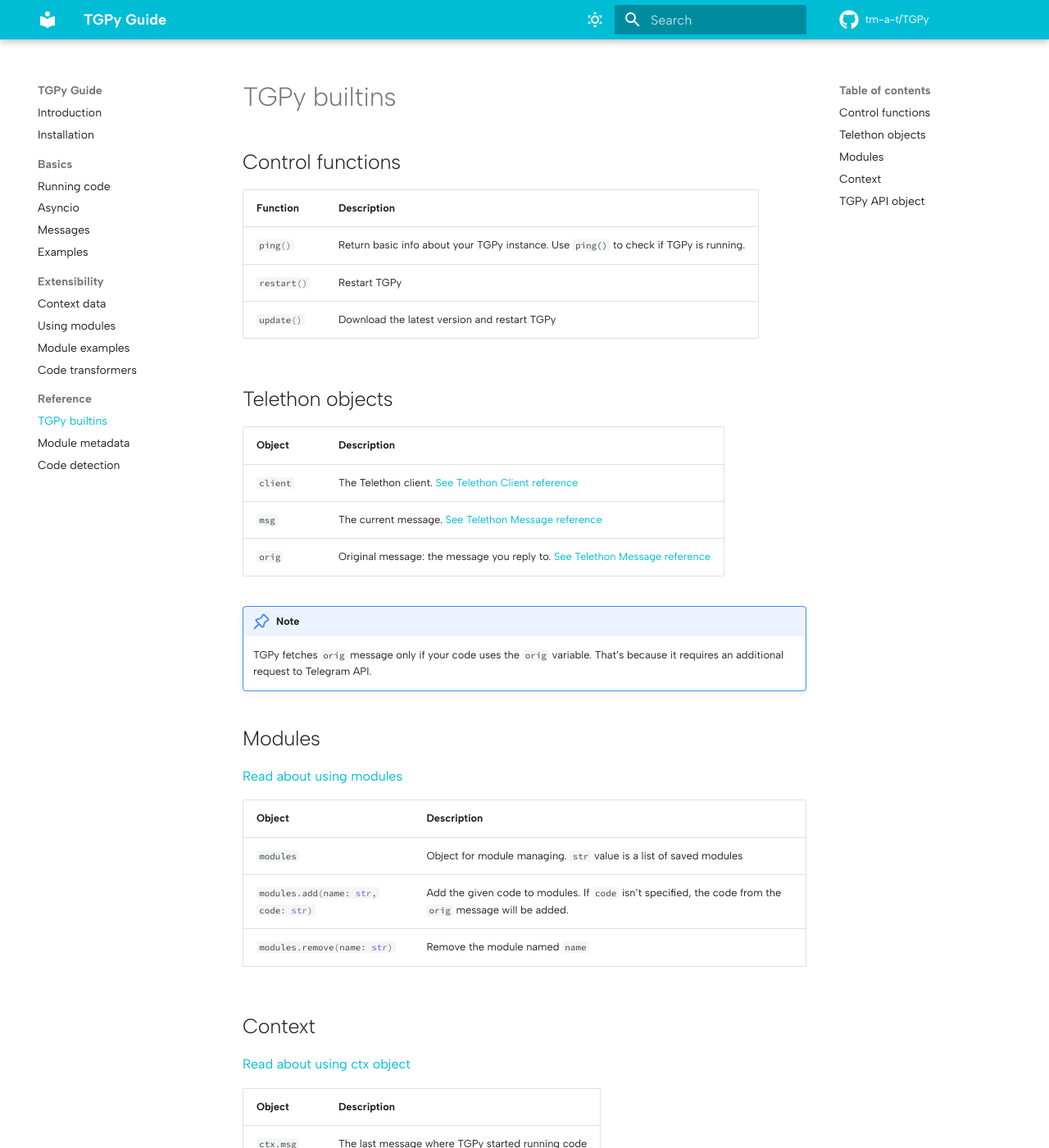
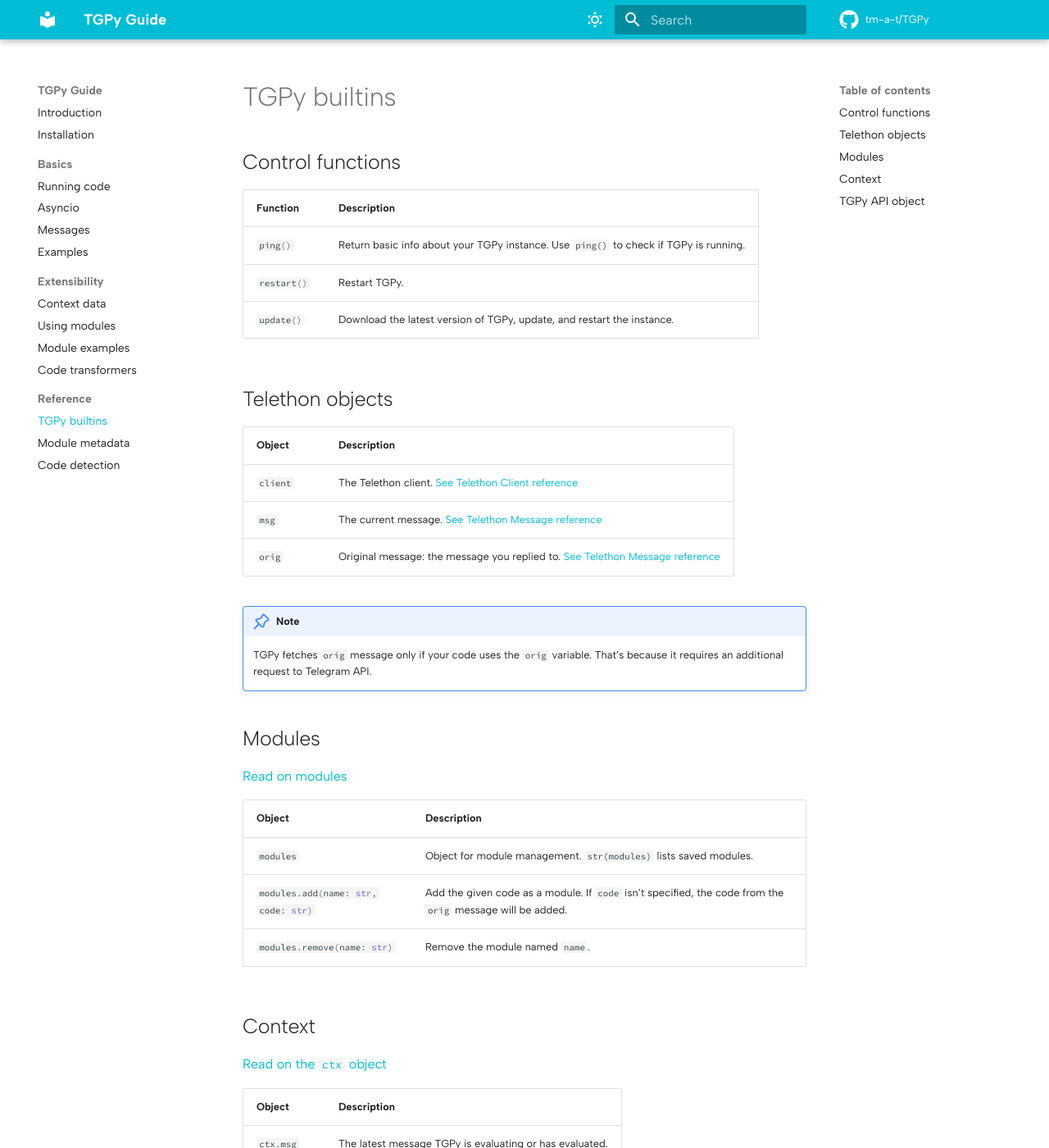
Before and after one commit to tm-a-t/TGPy, an MkDocs documentation site: the page built from guide/docs/reference/builtins.md, in a window 1280 px wide and 1400 px high. Shown: the whole window at 82% size. Built offline with MkDocs 1.6.1 and Material for MkDocs 9.7.7, drawn with Linux system fonts in a browser that asks for light colours; comment, search, counter and statistics services are not loaded.

Commit message:
Update builtins.md

```diff
--- a/guide/docs/reference/builtins.md
+++ b/guide/docs/reference/builtins.md
@@ -5,8 +5,8 @@
 | Function          | Description                                                                           |
 | ----------------- | ------------------------------------------------------------------------------------- |
 | `#!python ping()`          | Return basic info about your TGPy instance. Use `ping()` to check if TGPy is running. |
-| `#!python restart()`       | Restart TGPy                                                                          |
-| `#!python update()`        | Download the latest version and restart TGPy                                          |
+| `#!python restart()`       | Restart TGPy.                                                                         |
+| `#!python update()`        | Download the latest version of TGPy, update, and restart the instance.                |
 
 ## Telethon objects
 
@@ -14,7 +14,7 @@
 |--------- | ----------------------------------------------------------------------------------------------------------------------------------------------------------------- |
 | `#!python client` | The Telethon client. [See Telethon Client reference](https://docs.telethon.dev/en/latest/quick-references/client-reference.html)                                 |
 | `#!python msg`    | The current message. [See Telethon Message reference](https://docs.telethon.dev/en/latest/quick-references/objects-reference.html#message)                        |
-| `#!python orig`   | Original message: the message you reply to. [See Telethon Message reference](https://docs.telethon.dev/en/latest/quick-references/objects-reference.html#message) |
+| `#!python orig`   | Original message: the message you replied to. [See Telethon Message reference](https://docs.telethon.dev/en/latest/quick-references/objects-reference.html#message) |
 
 !!! note
 
@@ -23,21 +23,21 @@
 
 ## Modules
 
-[Read about using modules](/extensibility/modules/)
+[Read on modules](/extensibility/modules/)
 
 | Object | Description |
 | --- | --- |
-| `#!python modules` | Object for module managing. `str` value is a list of saved modules |
-| `#!python modules.add(name: str, code: str)` | Add the given code to modules. If `code` isn’t specified, the code from the `orig` message will be added. |
-| `#!python modules.remove(name: str)` | Remove the module named `name` |
+| `#!python modules` | Object for module management. `str(modules)` lists saved modules. |
+| `#!python modules.add(name: str, code: str)` | Add the given code as a module. If `code` isn’t specified, the code from the `orig` message will be added. |
+| `#!python modules.remove(name: str)` | Remove the module named `name`. |
 
 ## Context
 
-[Read about using ctx object](../extensibility/context.md)
+[Read on the `ctx` object](../extensibility/context.md)
 
 | Object | Description |
 | --- | --- |
-| `#!python ctx.msg` | The last message where TGPy started running code |
+| `#!python ctx.msg` | The latest message TGPy is evaluating or has evaluated. |
 
 ## TGPy API object
 
```
